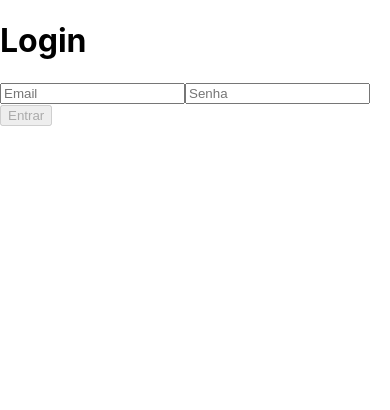
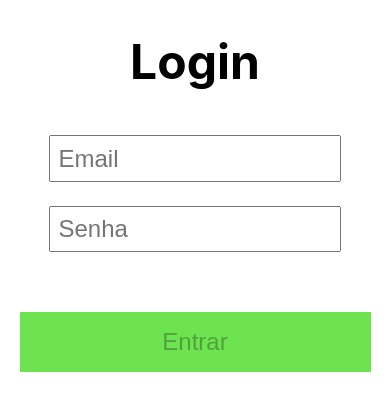
Before and after one commit to tryber/sd-02-block19-recipes-app-2, a React (Create React App) app: page / in a window 390 px wide. Shown: the top 410 px of the page. Built offline with nearby package versions, Linux system fonts and the light colour scheme.

Commit message:
CSS pronto, pagina responsiva

```diff
--- a/src/pages/Login.js
+++ b/src/pages/Login.js
@@ -1,6 +1,7 @@
 import React, { useState, useContext } from 'react';
 import { Link } from 'react-router-dom';
 import { RecipesAppContext } from '../context/RecipesAppContext';
+import '../styles/Login.css';
 
 const validateEmail = ({ target }, setEmail, setEmailIsValid) => {
   const { value } = target;
@@ -22,22 +23,24 @@ const submitForm = (email) => {
   localStorage.setItem('user', JSON.stringify(emailObject));
 };
 
-const renderLoginPage = (setEmail, setEmailIsValid, setPasswordIsValid,
-  emailIsValid, passwordIsValid, email,
-) => (
-  <div>
-    <h1>Login</h1>
+const renderEmailInput = (setEmail, setEmailIsValid) => (
   <input
     placeholder="Email"
     data-testid="email-input"
     onChange={(event) => validateEmail(event, setEmail, setEmailIsValid)}
   />
+);
+
+const renderPasswordInput = (setPasswordIsValid) => (
   <input
     placeholder="Senha"
     data-testid="password-input"
     onChange={(event) => validatePassword(event, setPasswordIsValid)}
   />
-    <Link to="/comidas">
+);
+
+const renderLoginSubmitBtn = (emailIsValid, passwordIsValid, email) => (
+  <Link to="/comidas" className="link">
     <button
       type="button"
       data-testid="login-submit-btn"
@@ -47,7 +50,6 @@ const renderLoginPage = (setEmail, setEmailIsValid, setPasswordIsValid,
       Entrar
     </button>
   </Link>
-  </div>
 );
 
 const Login = () => {
@@ -62,8 +64,13 @@ const Login = () => {
   setDisplayHeader(false);
   setDisplayFooter(false);
 
-  return renderLoginPage(setEmail, setEmailIsValid, setPasswordIsValid,
-      emailIsValid, passwordIsValid, email,
+  return (
+    <div className="login-page">
+      <h1>Login</h1>
+      {renderEmailInput(setEmail, setEmailIsValid)}
+      {renderPasswordInput(setPasswordIsValid)}
+      {renderLoginSubmitBtn(emailIsValid, passwordIsValid, email)}
+    </div>
   );
 };
 
--- /dev/null
+++ b/src/styles/Login.css
@@ -0,0 +1,27 @@
+.login-page {
+  align-items: center;
+  display: flex;
+  flex-direction: column;
+  font-size: 1.5em;
+}
+
+.login-page input {
+  font-size: 1em;
+  margin: 0.5em;
+  padding: 0.3em;
+  width: 70%;
+}
+
+.link {
+  height: 2.5em;
+  margin: 2em;
+  width: 90%;
+}
+
+.link button {
+  background: #6ce34f;
+  border: 0;
+  font-size: 1em;
+  height: 100%;
+  width: 100%;
+}
```
Lines whose indentation alone changed are shown as unchanged.
